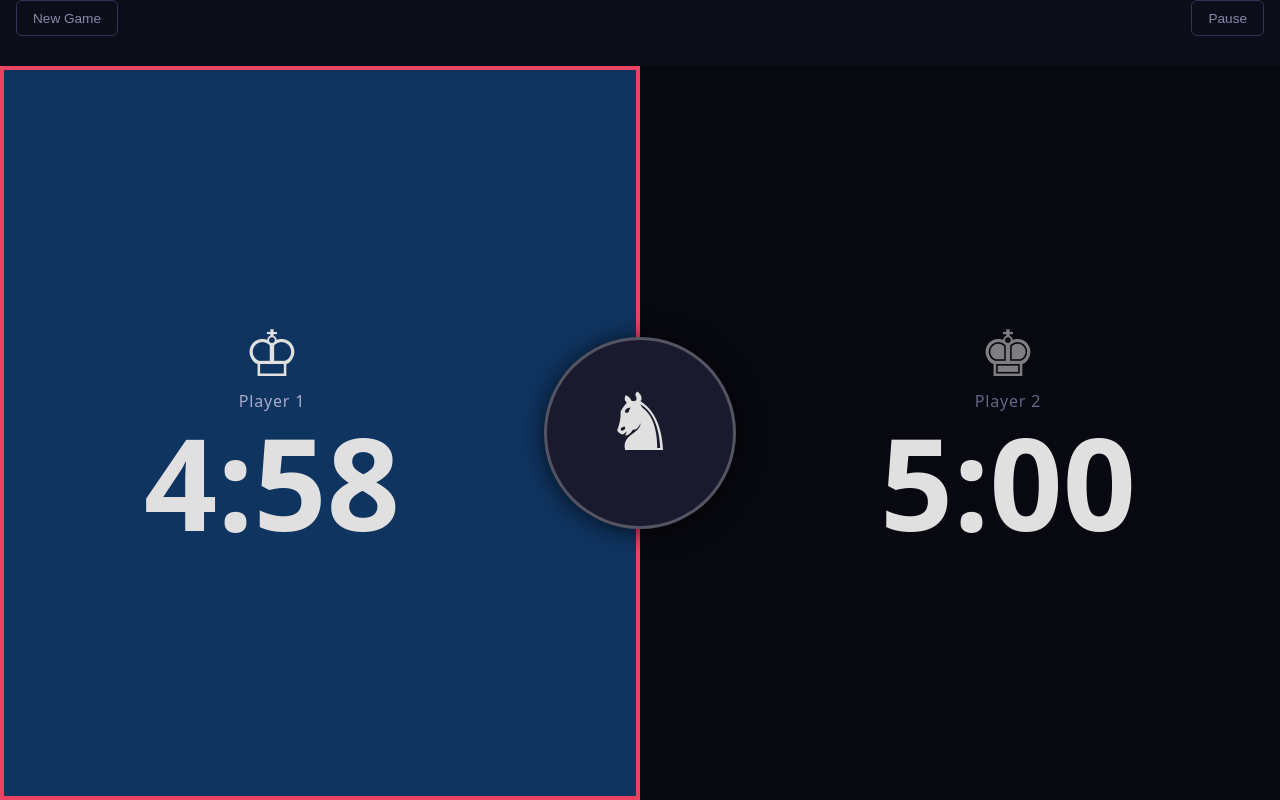
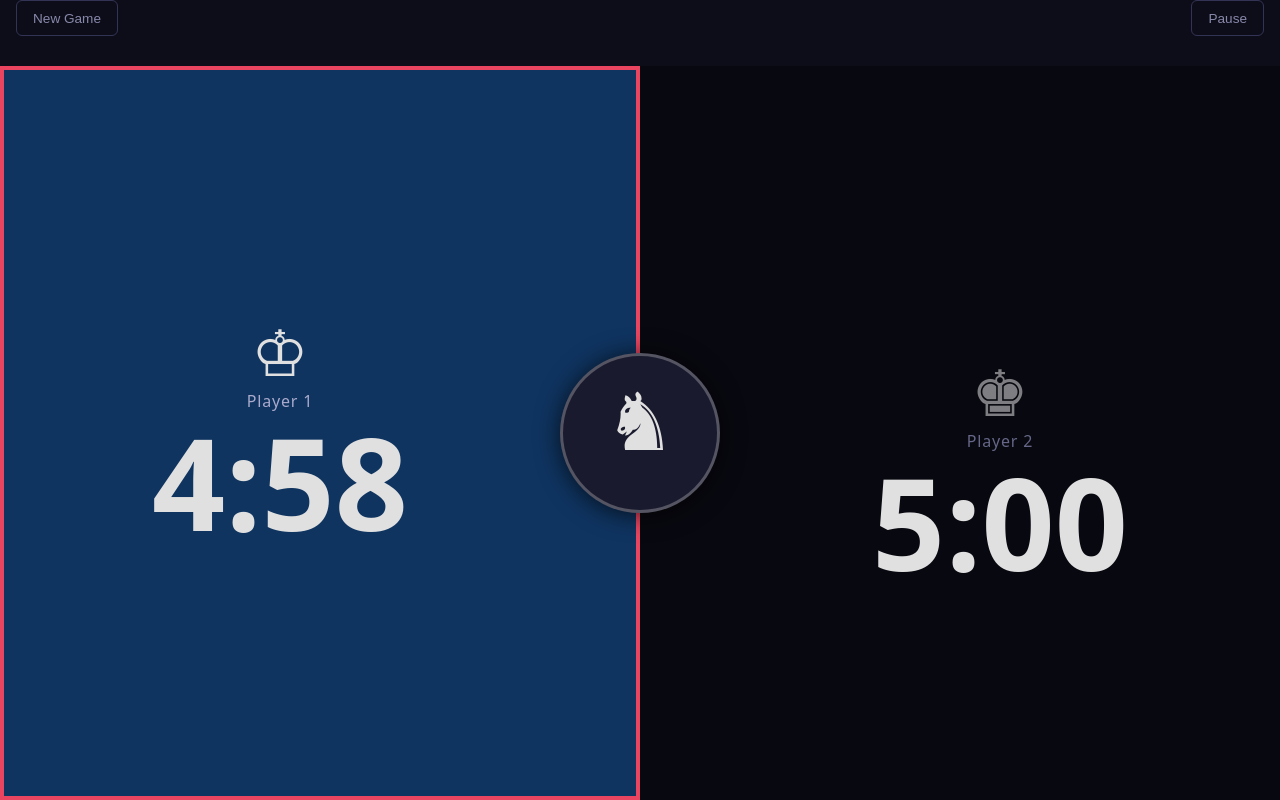
Before and after one commit to NiallConnaughton/chess-timer, a plain HTML site: page index.html in a window 1280 px wide. Both pictures are taken after a click on the button "Start Game". Drawn offline with Linux system fonts and the light colour scheme.

Commit message:
Structural fix: move panel padding to inner wrapper
Padding on a flex item changes its minimum flex size, making the panels
unequal — which is why the knight button drifted above the panel boundary.

Fix: add a .panel-inner wrapper inside each panel. The outer .player-panel
carries only background/box-shadow and stays padding-free, so both panels
are always equal flex size and the button (top: 50%) always lands exactly
on their boundary. The inner wrapper carries all clearance padding without
touching the flex layout.

Also reduces button from 192px to 160px to give each panel more breathing
room while remaining an easy tap target.

```diff
--- a/index.html
+++ b/index.html
@@ -54,14 +54,18 @@
   <div id="game-screen" class="hidden">
     <div class="panels">
       <div id="p1-panel" class="player-panel">
+        <div class="panel-inner">
           <div class="player-piece">♔</div>
           <div class="player-name" id="p1-name-display">Player 1</div>
           <div class="timer" id="p1-time">5:00</div>
         </div>
+      </div>
       <div id="p2-panel" class="player-panel">
+        <div class="panel-inner">
           <div class="player-piece">♚</div>
           <div class="player-name" id="p2-name-display">Player 2</div>
           <div class="timer" id="p2-time">5:00</div>
+        </div>
       </div>
       <button id="switch-btn" aria-label="Switch player">♞</button>
     </div>
--- a/style.css
+++ b/style.css
@@ -143,15 +143,11 @@ h1 { font-size: 2rem; letter-spacing: 0.08em; }
 }
 
 @media (max-width: 767px) {
-  /* Bleed to top edge; content clears status bar / Dynamic Island.
-     max() ensures clearance even when env() returns 0 (regular browser mode).
-     The same value is mirrored as padding-bottom on p2 so both panels carry
-     equal total padding — keeping the knight button centred on their boundary. */
-  #p1-panel {
+  /* Bleed panel background to the top edge; push content below the status bar.
+     Targeting panel-inner (not the panel itself) keeps both panels the same
+     flex size, so the knight button always lands on their exact boundary. */
+  #p1-panel .panel-inner {
     padding-top: max(env(safe-area-inset-top, 0px), 60px);
-  }
-  #p2-panel {
-    padding-bottom: max(env(safe-area-inset-top, 0px), 60px);
   }
 }
 
@@ -188,14 +184,10 @@ h1 { font-size: 2rem; letter-spacing: 0.08em; }
   position: relative;
 }
 
-/* Push panel content clear of the 192px knight button centred at the panel boundary. */
-#p1-panel { padding-bottom: calc(192px / 2); }
-#p2-panel { padding-top: calc(192px / 2); }
-
 @media (orientation: landscape) {
   .panels { flex-direction: row; }
-  #p1-panel { padding-bottom: 0; padding-right: calc(192px / 2); }
-  #p2-panel { padding-top: 0; padding-left: calc(192px / 2); }
+  #p1-panel .panel-inner { padding-bottom: 0; padding-right: calc(160px / 2); }
+  #p2-panel .panel-inner { padding-top: 0; padding-left: calc(160px / 2); }
 }
 
 @media (min-width: 768px) {
@@ -206,15 +198,31 @@ h1 { font-size: 2rem; letter-spacing: 0.08em; }
   flex: 1;
   display: flex;
   flex-direction: column;
-  align-items: center;
-  justify-content: center;
   background: #080810;
   cursor: pointer;
   user-select: none;
-  gap: 0.4rem;
   /* inset ring drawn via box-shadow — no layout shift */
   box-shadow: inset 0 0 0 0px transparent;
   transition: background 0.25s, box-shadow 0.25s;
+}
+
+/* Inner wrapper carries all padding so the outer panel stays padding-free.
+   Padding on a flex item changes its minimum size, which would make the panels
+   unequal and shift the knight button off the boundary. */
+.panel-inner {
+  flex: 1;
+  display: flex;
+  flex-direction: column;
+  align-items: center;
+  justify-content: center;
+  gap: 0.4rem;
+  /* Push content clear of the 160px knight button centred on the panel boundary */
+  padding-bottom: calc(160px / 2);
+}
+
+#p2-panel .panel-inner {
+  padding-top: calc(160px / 2);
+  padding-bottom: 0;
 }
 
 .player-panel.active {
@@ -268,13 +276,6 @@ h1 { font-size: 2rem; letter-spacing: 0.08em; }
 .timer.critical { color: #e63946; }
 .timer.no-clock { color: #2a2a44; font-size: clamp(2.5rem, 12vw, 6rem); }
 
-@media (max-width: 375px) {
-  /* On iPhone SE the panel height is tight: scale back piece icon and timer
-     minimum so the content stack clears the 192px knight button. */
-  .player-piece { font-size: 2.5rem; }
-  .timer { font-size: clamp(3rem, 16vw, 10rem); }
-}
-
 /* ── Switch button ────────────────────────────────────────────────── */
 
 #switch-btn {
@@ -282,8 +283,8 @@ h1 { font-size: 2rem; letter-spacing: 0.08em; }
   top: 50%;
   left: 50%;
   transform: translate(-50%, -50%);
-  width: 192px;
-  height: 192px;
+  width: 160px;
+  height: 160px;
   border-radius: 50%;
   border: 3px solid rgba(255, 255, 255, 0.25);
   background: #1a1a2e;
```
Also changed, not shown: 1 other file. Lines whose indentation alone changed are shown as unchanged.
